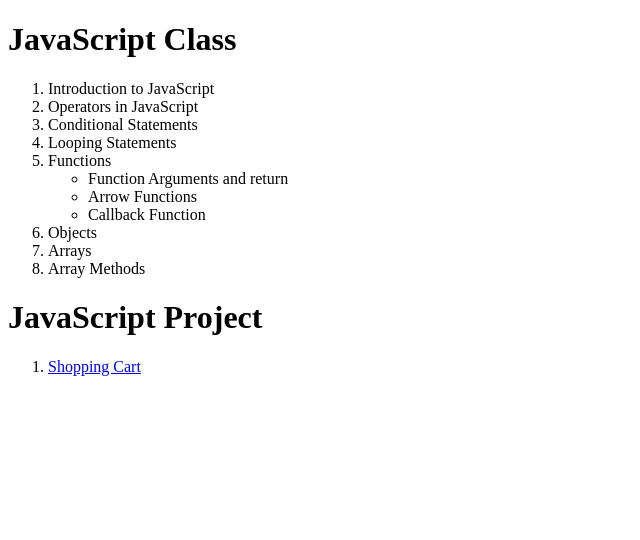
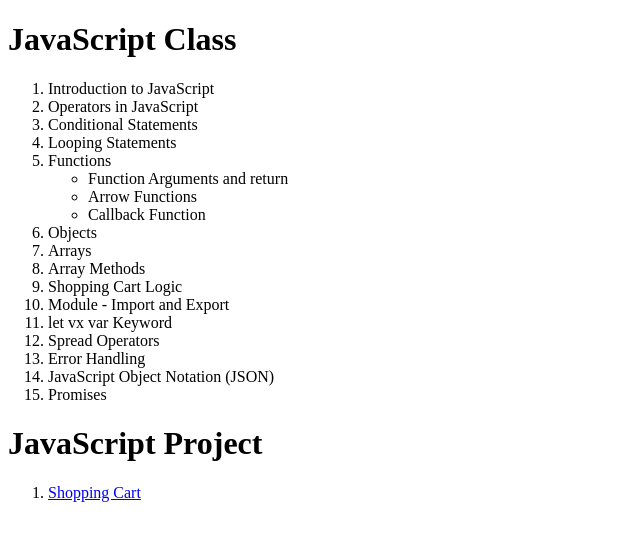
Before and after one commit to BhargaviSharma3074/bhargavisharma3074.github.io, a website: page JS/index.html in a window 1280 px wide. Shown: the whole page, without its empty margins (0-640 px from the left). Drawn offline with Linux system fonts and the light colour scheme.

Commit message:
JS update

```diff
--- a/JS/file11.js
+++ b/JS/file11.js
@@ -1,3 +1,4 @@
+// LET VS VAR KEYWORD
 var a = 10;
 if(10>5)
 {
--- a/JS/file12.js
+++ b/JS/file12.js
@@ -1,4 +1,5 @@
 // SPREAD OPERATORS
+
 
 let marks = {
     English:20,
--- a/JS/file14.js
+++ b/JS/file14.js
@@ -1,3 +1,5 @@
+// JAVASCRIPT OBJECT NOTATION (JSON)
+
 // const student = {
 //     name: "Omil",
 //     age: 21,
--- a/JS/index.html
+++ b/JS/index.html
@@ -21,6 +21,13 @@
         <li>Objects</li>
         <li>Arrays</li>
         <li>Array Methods</li>
+        <li>Shopping Cart Logic</li>
+        <li>Module - Import and Export</li>
+        <li>let vx var Keyword</li>
+        <li>Spread Operators</li>
+        <li>Error Handling</li>
+        <li>JavaScript Object Notation (JSON)</li>
+        <li>Promises</li>
     </ol>
     <h1>JavaScript Project</h1>
     <ol>
```
